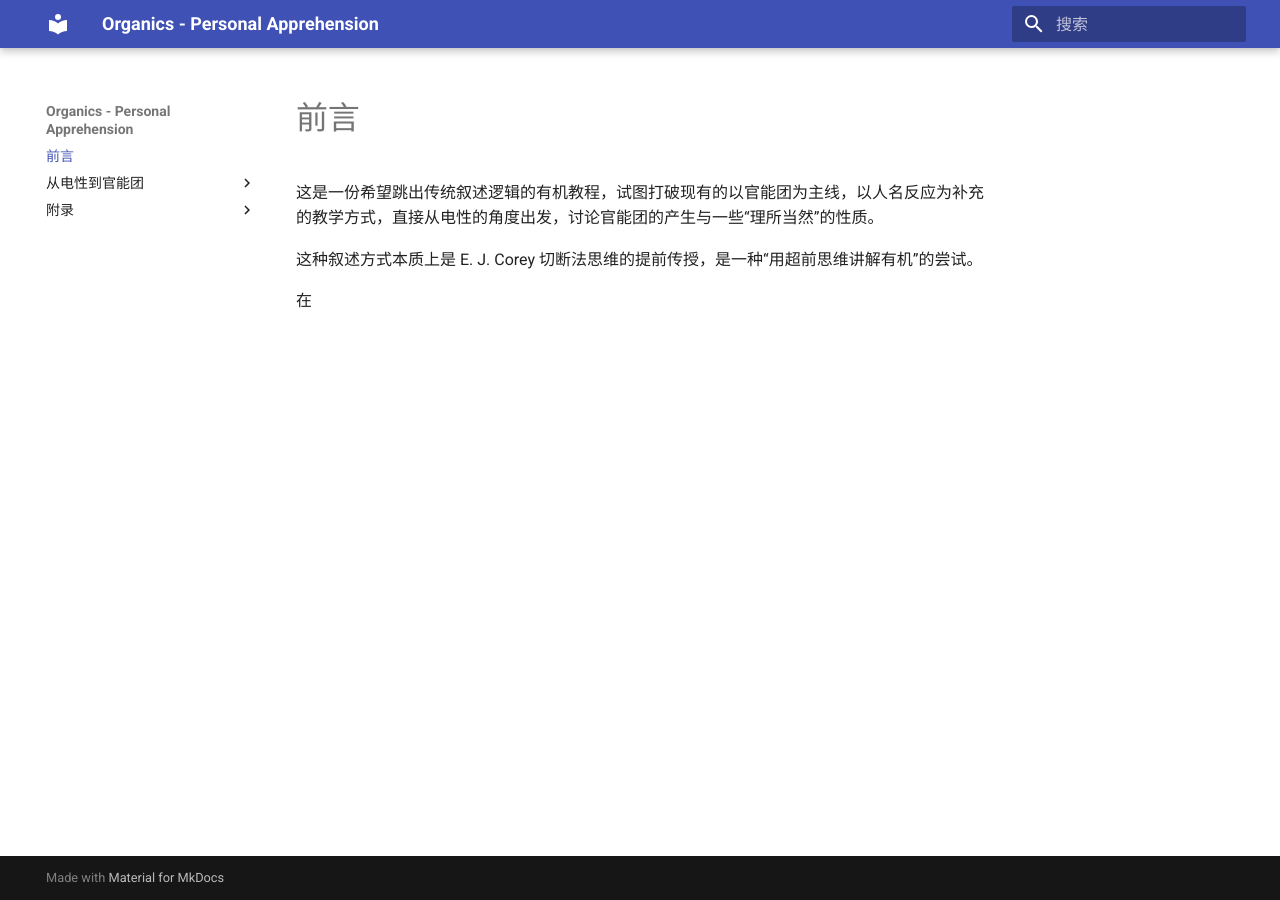
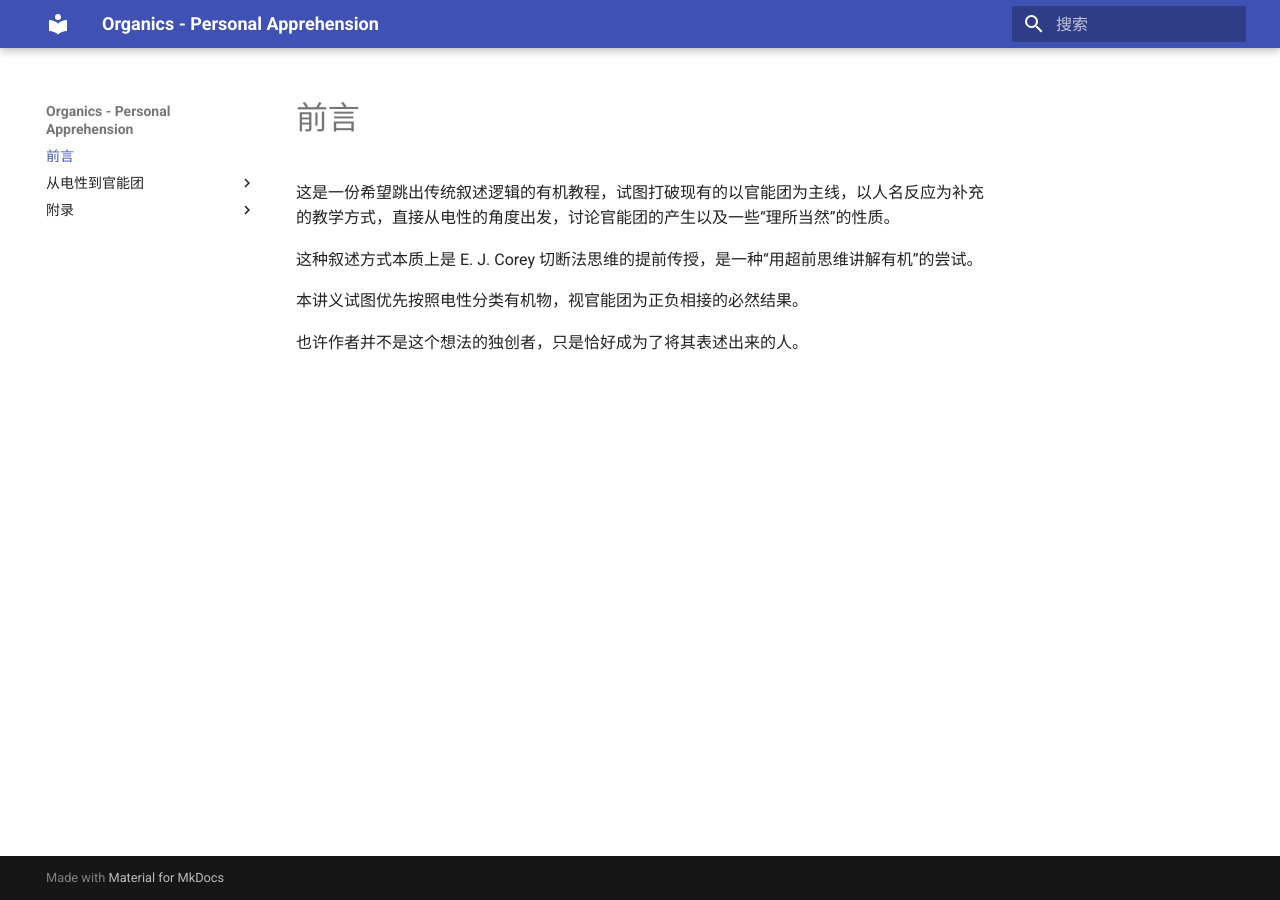
Before and after one commit to psi-cmd/Organics, an MkDocs documentation site: the page built from docs/preface.md, in a window 1280 px wide. Built offline with MkDocs 1.6.1 and Material for MkDocs 9.7.7, drawn with Linux system fonts in a browser that asks for light colours.

Commit message:
ipad first commit

```diff
--- a/docs/preface.md
+++ b/docs/preface.md
@@ -1,7 +1,9 @@
 # 前言
 
-这是一份希望跳出传统叙述逻辑的有机教程，试图打破现有的以官能团为主线，以人名反应为补充的教学方式，直接从电性的角度出发，讨论官能团的产生与一些“理所当然”的性质。
+这是一份希望跳出传统叙述逻辑的有机教程，试图打破现有的以官能团为主线，以人名反应为补充的教学方式，直接从电性的角度出发，讨论官能团的产生以及一些“理所当然”的性质。
 
 这种叙述方式本质上是 E. J. Corey 切断法思维的提前传授，是一种“用超前思维讲解有机”的尝试。
 
-在
+本讲义试图优先按照电性分类有机物，视官能团为正负相接的必然结果。
+
+也许作者并不是这个想法的独创者，只是恰好成为了将其表述出来的人。
```
Also changed, not shown: docs/Positive-Negative.md (+8 -0 lines).
